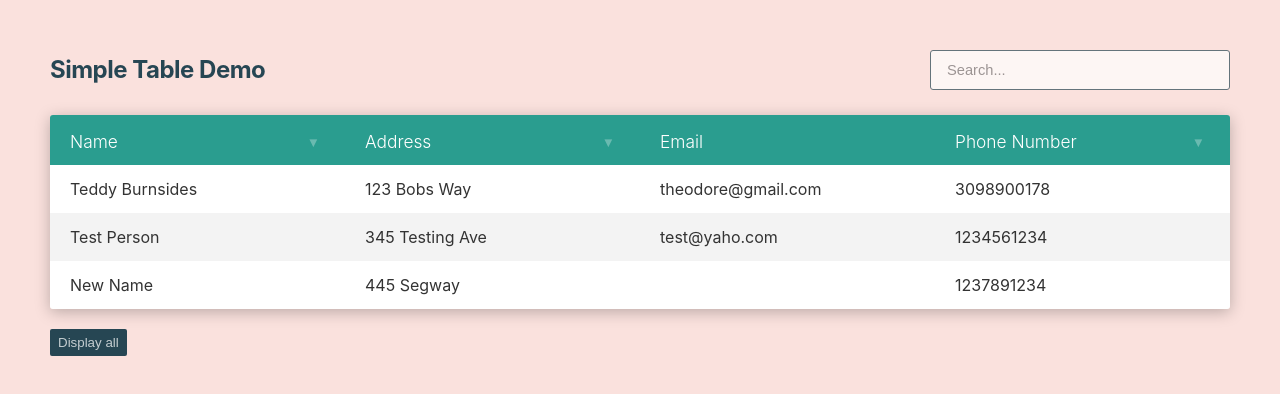
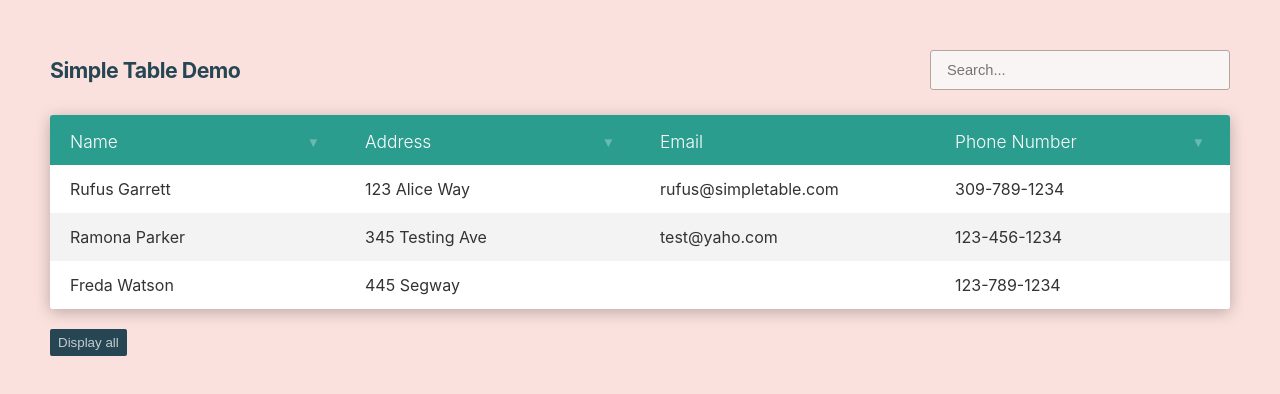
Before and after one commit to TeddyBurnsides/SimpleTable, a React (Create React App) app: page / in a window 1280 px wide. Shown: the top 394 px of the page. Built offline with nearby package versions, Linux system fonts and the light colour scheme.

Commit message:
Improved styling, error handling, new screenshot

```diff
--- a/src/App.css
+++ b/src/App.css
@@ -54,7 +54,7 @@ h1 {
   padding:0;
   line-height:40px;
   margin:0;
-  font-size:18pt;
+  font-size:16pt;
   letter-spacing:-.5px;
 }
 #tools {
@@ -64,19 +64,20 @@ h1 {
 }
 input[type="search"] {
   background:#fff;
-  border:1px solid #264653;
+  border:1px solid #B6A4A1;
   padding:8px 16px;
   font-size:11pt;
   margin:0;
   width:300px;
   color:#264653;
   border-radius:3px;
-  opacity:.7;
   height:40px;
+  background:#f9f5f4;
 }
 input[type="search"]:focus {
-  opacity:1;
   outline:none;
+  background:#fff;
+  border-color:#9F8F8D;
 }
 table {
   border-collapse: separate;
--- a/src/App.tsx
+++ b/src/App.tsx
@@ -22,13 +22,13 @@ const App = () => {
       }
     ],
     rows: [
-      ['Teddy Burnsides', '123 Bobs Way', 'theodore@gmail.com', '3098900178'],
-      ['Test Person', '345 Testing Ave', 'test@yaho.com', '1234561234'],
-      ['New Name', '445 Segway', '', '1237891234'],
-      ['Zan','', 'z@gmail.com','4569081234'],
-      ['Michael','12 Route 13', 'Test@gmail.com','6096781234'],
-      ['Bobby', '', 'bob@gmail.com', ''],
-      ['T-rex', '', 'tyrex@gmail.com', '9997891234']
+      ['Rufus Garrett ', '123 Alice Way', 'rufus@simpletable.com', '309-789-1234'],
+      ['Ramona Parker', '345 Testing Ave', 'test@yaho.com', '123-456-1234'],
+      ['Freda Watson', '445 Segway', '', '123-789-1234'],
+      ['Jeff Peters ','124 Willow Pathway', 'jeff@simpletable.com','456-908-1234'],
+      ['Jessica Fowler','12 Route 5', 'jessica@simpletable.com','609-678-1234'],
+      ['Terrell Kennedy ', '77 Oak Street', 'terrell@simpletable.com', ''],
+      ['Alonzo Curtis', '', 'tyrex@simpletable.com', '999-789-1234']
     ],
     maxRows: 3,
     sortButtonText: {
--- a/src/simpleTable/SearchTable.tsx
+++ b/src/simpleTable/SearchField.tsx
@@ -1,7 +1,7 @@
 import { useState } from "react";
 import { IsearchTable } from "./types/interfaces";
 
-const SearchTable = ({triggerSearch, enabled}: IsearchTable) => {
+const SearchField = ({triggerSearch, enabled}: IsearchTable) => {
 
 	const [searchValue, setSearchValue] = useState('');
 
@@ -24,4 +24,4 @@ const SearchTable = ({triggerSearch, enabled}: IsearchTable) => {
 	}
 }
 
-export default SearchTable;
+export default SearchField;
--- a/src/simpleTable/SimpleTable.tsx
+++ b/src/simpleTable/SimpleTable.tsx
@@ -1,7 +1,7 @@
 import TableHeader from './TableHeader';
 import TableBody from './TableBody';
 import TableFooter from './TableFooter';
-import SearchTable from './SearchTable';
+import SearchField from './SearchField';
 import { useState } from 'react';
 import { Itable } from './types/interfaces';
 import { debounce, initColumnSortData, resetSortInfo } from './utils';
@@ -35,7 +35,7 @@ const SimpleTable = ({data}: Itable) => {
 		<>
 			<div id="tools">
 				<h1>{data.title}</h1>
-				<SearchTable
+				<SearchField
 					triggerSearch={triggerSearch}
 					enabled={data.enableSearch}
 				/>
--- a/src/simpleTable/package.json
+++ b/src/simpleTable/package.json
@@ -1,6 +1,6 @@
 {
   "name": "@theowiersema/minimalreacttable",
-  "version": "0.0.4",
+  "version": "0.0.6",
   "description": "A simple table component that can be used in React JS projects.",
   "main": "SimpleTable.tsx",
   "scripts": {
--- a/src/simpleTable/utils.tsx
+++ b/src/simpleTable/utils.tsx
@@ -46,6 +46,11 @@ export const findMatchingValueIndexes = (text: string,search: string) => {
 		// loop through search phrase
 		for (let searchPos=0; searchPos<search.length&&!moveToNextLetter; searchPos++) {
 
+			// don't search past the end of a word (and cause an undefined array index error)
+			if (textPos+searchPos>=text.length) {
+				moveToNextLetter=true;
+				break;
+			}
 			// if value does not match, move to next letter in phrase to continue searching for string
 			if (text[textPos+searchPos].toLowerCase() !== search[searchPos].toLowerCase()) {
 				moveToNextLetter=true;
```
Also changed, not shown: public/screenshot.png.
